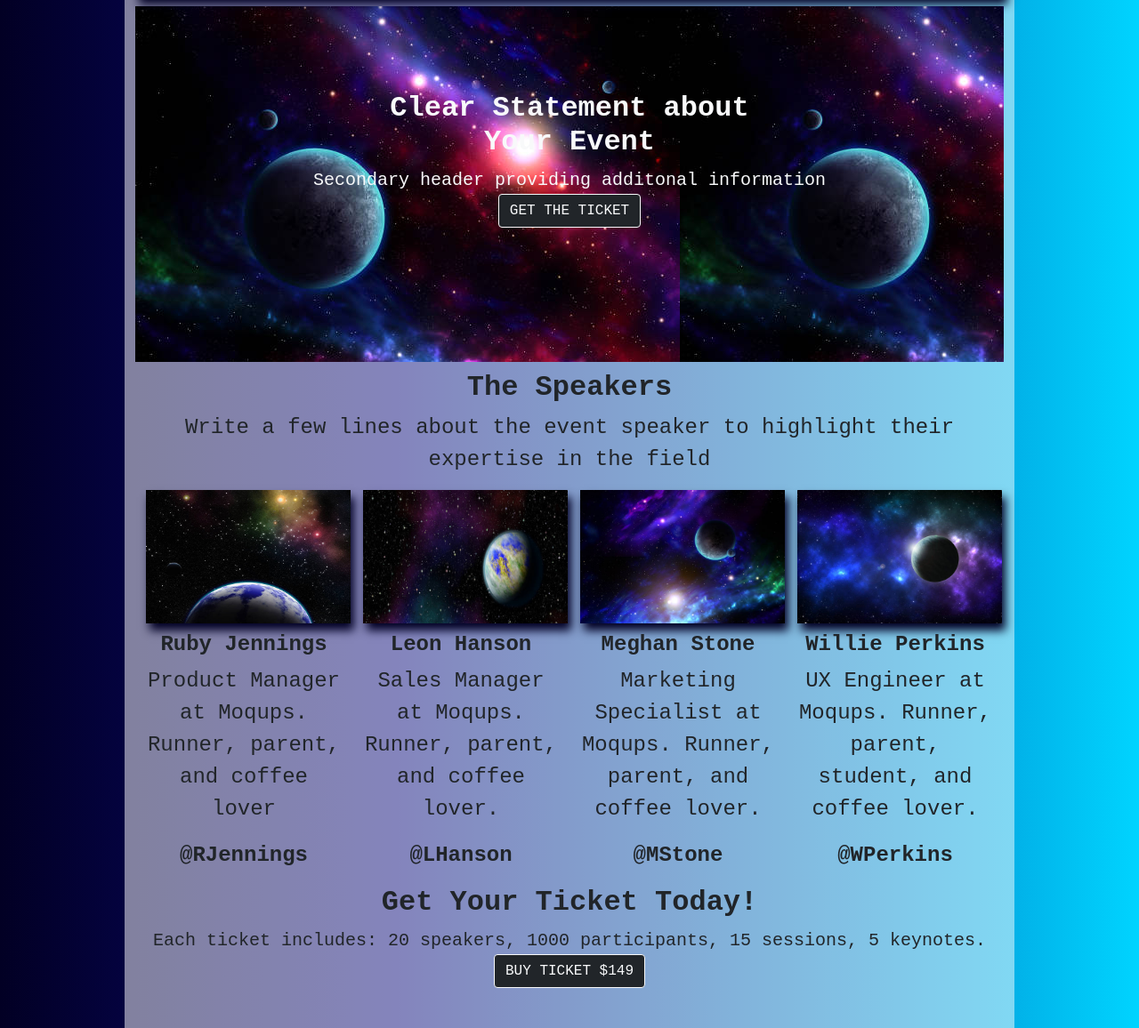
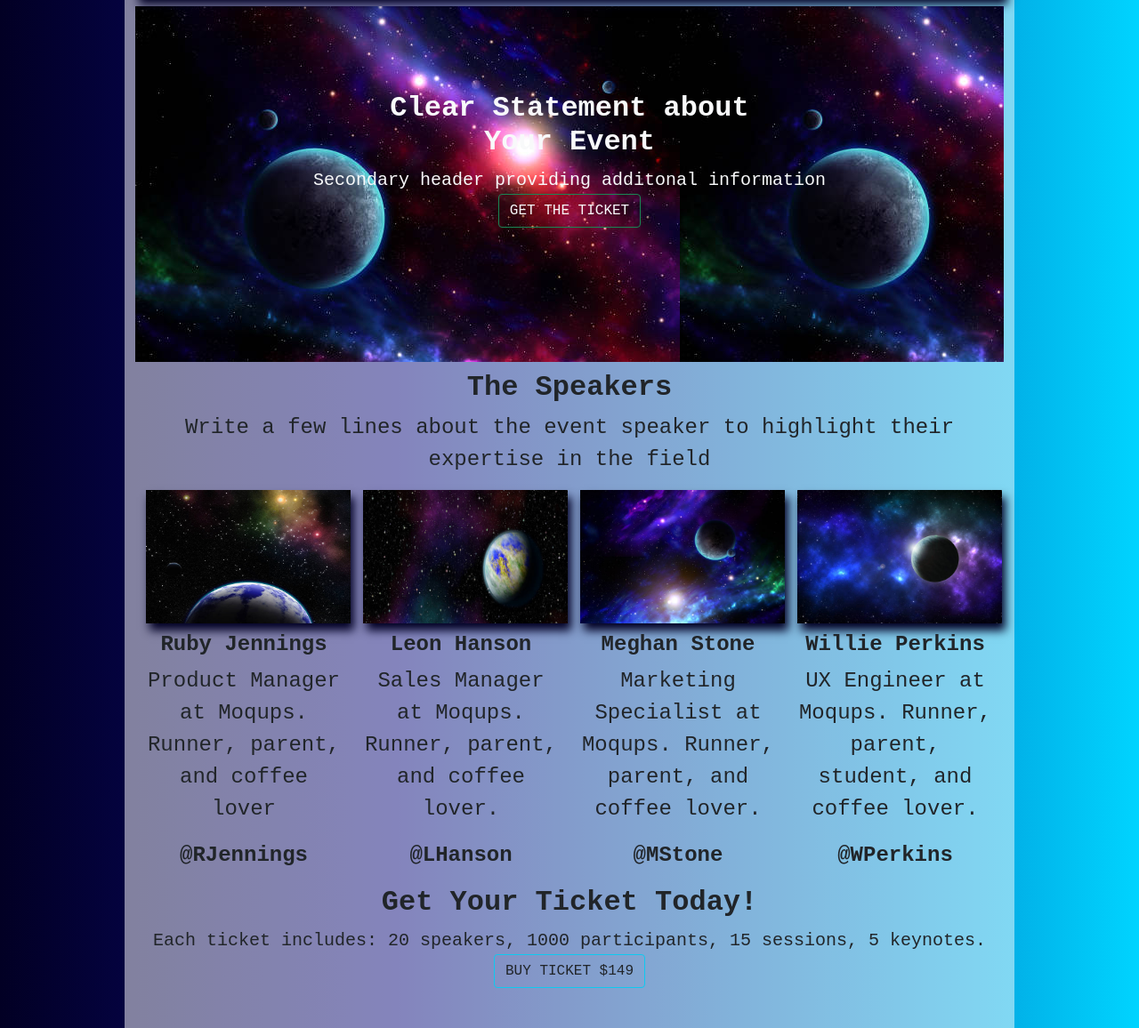
Before and after one commit to cochav4884/event-landing-page, a plain HTML site: page index.html in a window 1280 px wide. Shown: the part 123-1279 px from the top of the page at 89% size. Drawn offline with nearby package versions, Linux system fonts and the light colour scheme; grey boxes are pictures that could not be loaded.

Commit message:
changed bg color on buttons

```diff
--- a/index.html
+++ b/index.html
@@ -40,7 +40,7 @@
       <h1 class="fw-bold text-light">Clear Statement about <br> Your Event</h1>
       <p class="fs-5 fw-regular text-light">Secondary header providing additonal information <br> <a
           href="https://youtu.be/0xWMqsZOYWg"
-          target="_blank" class="btn btn-outline-light bg-dark text-light">GET THE TICKET</a></p>
+          target="_blank" class="btn btn-outline-success text-light">GET THE TICKET</a></p>
 
     </div>
     </div>
@@ -87,7 +87,7 @@
       <h1 class="fw-bold text-dark">Get Your Ticket Today!</h1>
       <p class="fs-5 fw-regular text-dark">Each ticket includes: 20 speakers, 1000 participants, 15 sessions, 5
         keynotes. <br> <a href="https://youtu.be/vfovimAa16o" target="_blank"
-          class="btn btn-outline-light bg-dark text-light">BUY TICKET $149</a></p>
+          class="btn btn-outline-info text-dark">BUY TICKET $149</a></p>
     </header>
 
     <div class="container-fluid mt-5">
```
